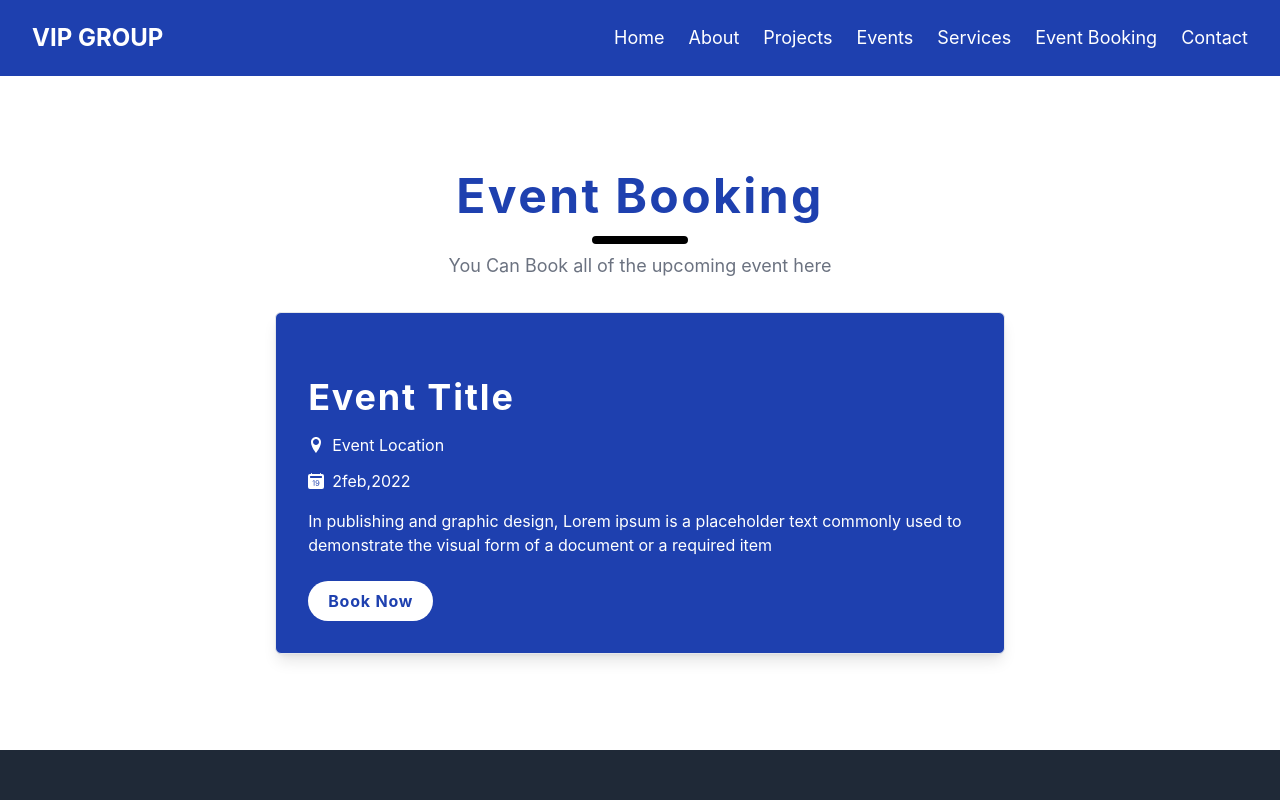
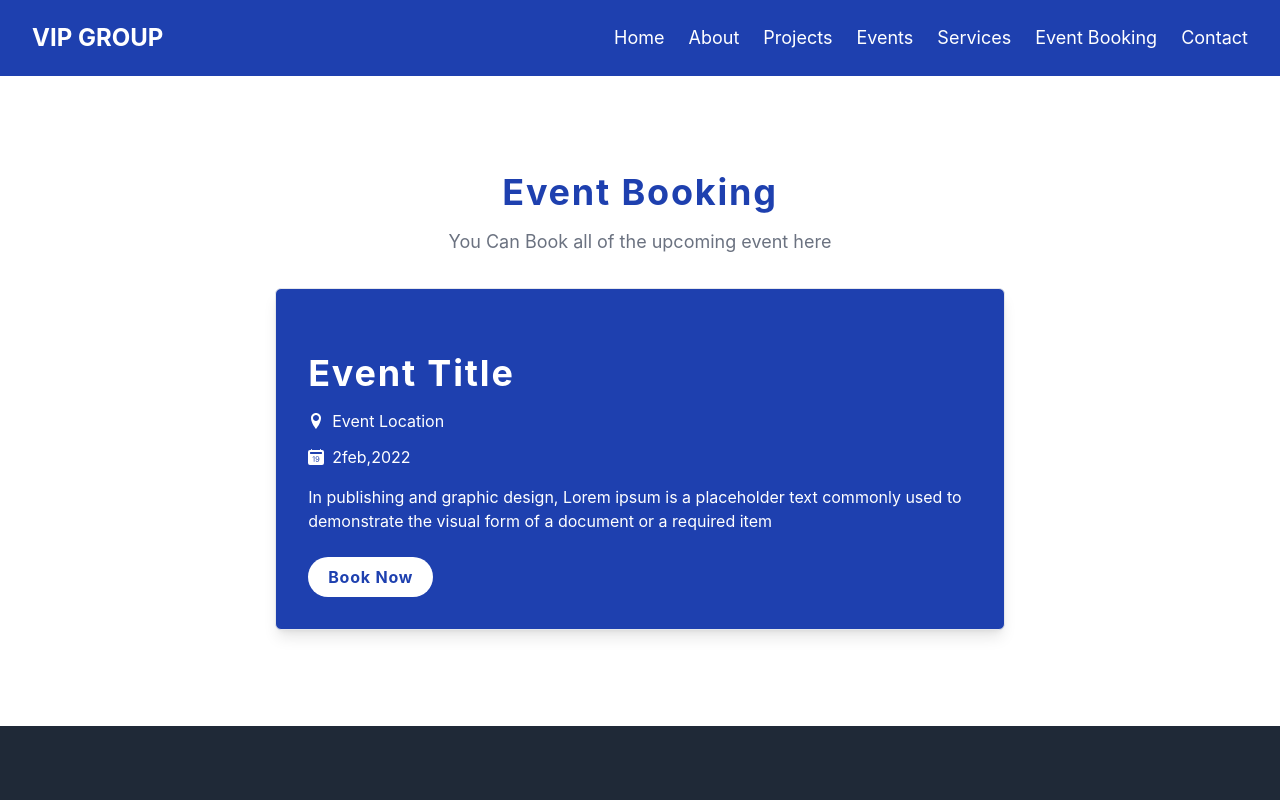
Before and after one commit to A4OnE/sirg, a Next.js app: page /Eventbooking in a window 1280 px wide. Shown: the top 800 px of the page. Built offline with nearby package versions, Linux system fonts and the light colour scheme.

Commit message:
eventbooking

```diff
--- a/components/Sliders/HomeSlider.jsx
+++ b/components/Sliders/HomeSlider.jsx
@@ -1,7 +1,7 @@
 import React from "react";
-import "slick-carousel/slick/slick.css";
-import "slick-carousel/slick/slick-theme.css";
-import Slider from "react-slick";
+// import "slick-carousel/slick/slick.css";
+// import "slick-carousel/slick/slick-theme.css";
+// import Slider from "react-slick";
 import Link from "next/link";
 
 function HomeSlider() {
--- a/pages/Eventbooking.jsx
+++ b/pages/Eventbooking.jsx
@@ -3,10 +3,10 @@ import { ImLocation } from "react-icons/im";
 import { BsCalendar2DateFill } from "react-icons/bs";
 import PageTemplate from "../components/Templates/PageTemplate";
 import Modal from "react-modal";
-import Modals from "./Modals";
 import { AiOutlineClose } from "react-icons/ai";
 
 import { useState } from "react";
+import BookingEventModal from "../components/Modal/BookingEventModal";
 
 const Eventbooking = () => {
   const [modalIsOpen, setModalIsOpen] = useState(false);
@@ -15,10 +15,10 @@ const Eventbooking = () => {
     <PageTemplate>
       <div className="container mx-auto px-4 lg:px-8">
         <div className="mx-auto my-24 ">
-          <h1 className="text-primary lg:text-5xl text-3xl font-bold tracking-wider text-center mb-4  ">
+          <h1 className="text-primary lg:text-4xl text-3xl font-bold tracking-wider text-center mb-4  ">
             Event Booking
           </h1>
-          <hr className=" border-4 border-black mx-auto w-24 rounded-full mt-2 mb-2" />{" "}
+
           <p className="text-gray-500  text-center text-lg">
             You Can Book all of the upcoming event here
           </p>
@@ -54,7 +54,7 @@ const Eventbooking = () => {
               >
                 <AiOutlineClose />
               </button>
-              <Modals />
+              <BookingEventModal />
             </Modal>
           </div>
         </div>
```
